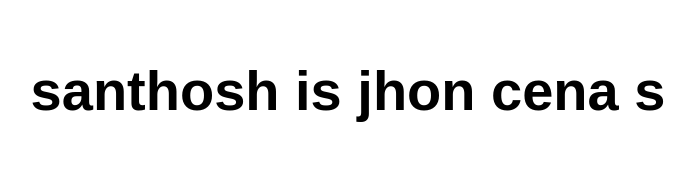
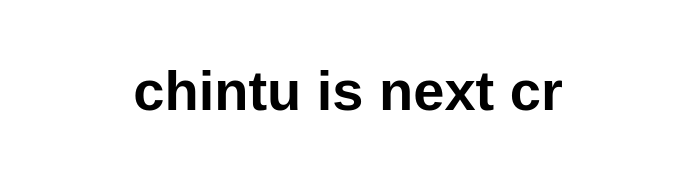
Before and after one commit to ABHISHEKPATTAPU/vcetproject1, a website: page src/index.html in a window 1280 px wide. Shown: the whole page, without its empty margins (292-986 px from the left). Drawn offline with Linux system fonts and the light colour scheme.

Commit message:
index.html

```diff
--- a/src/index.html
+++ b/src/index.html
@@ -10,7 +10,7 @@
 
 <body>
   <main>
-    <h1>santhosh is jhon cena s</h1>
+    <h1>chintu is next cr</h1>
   </main>
 </body>
 
```
